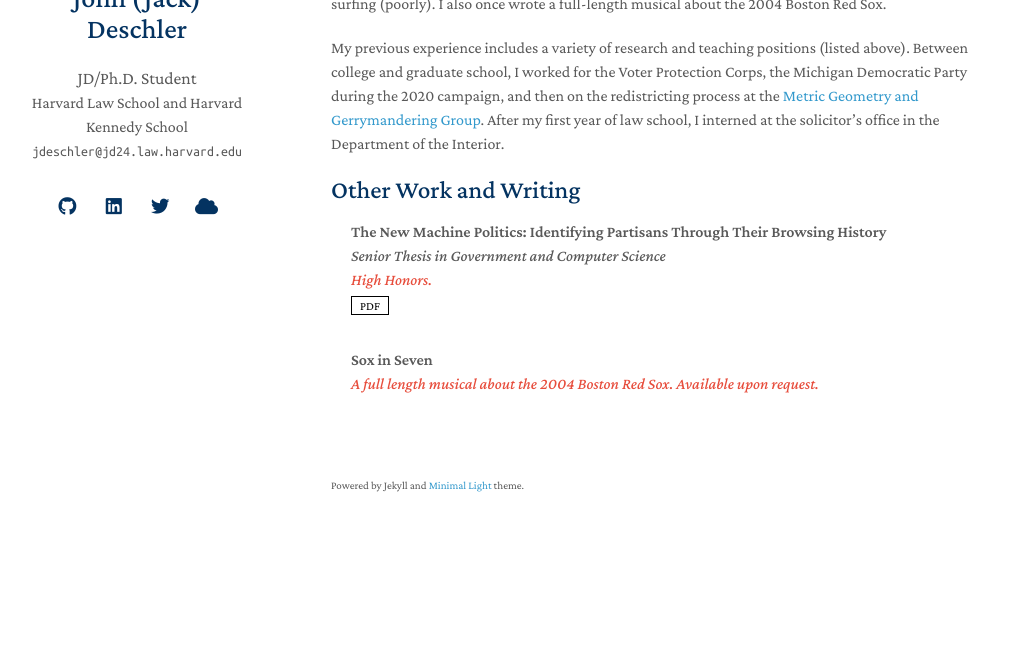
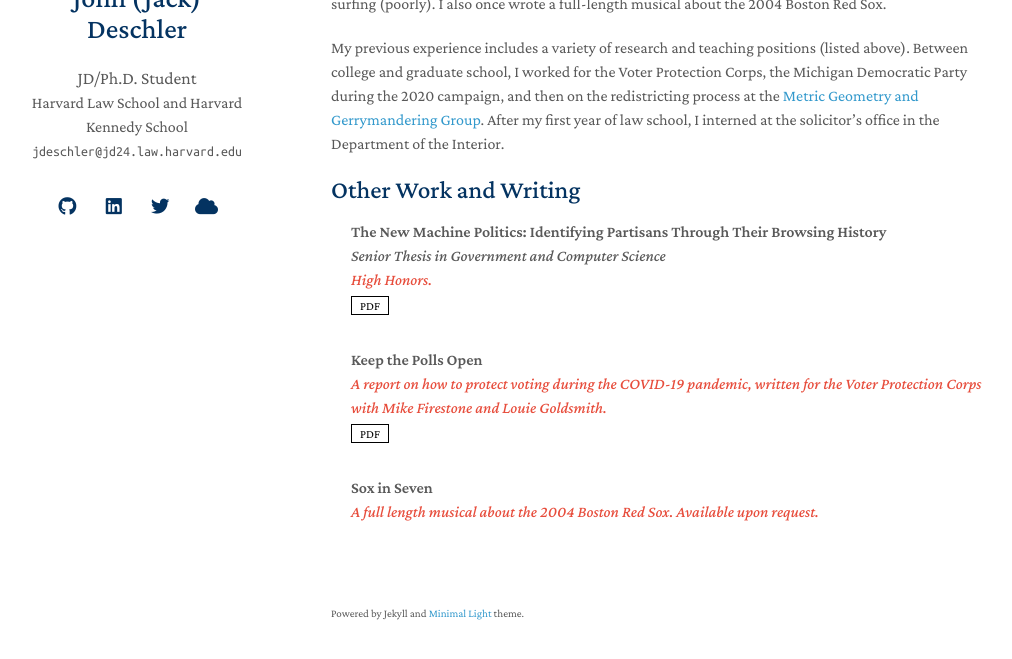
Before and after one commit to jdeschler/jdeschler.github.io, a Jekyll site: the page built from index.md, in a window 1280 px wide and 900 px high, scrolled down 1469 px, cut to the strip 206-865 px from the top of the window. Shown: the whole strip, without its empty margins (139-1151 px from the left). Built offline with Jekyll 4.4.1, drawn with Linux system fonts in a browser that asks for light colours; nearby versions of some CDN libraries; a style sheet for code colours, icons or effects is not loaded; our own code applies the rules of GitHub Pages for plain Markdown files; before the commit the page ends 2241 px from its top, so only the background shows below that.

Commit message:
add VPC report

```diff
--- a/_data/otherworks.yml
+++ b/_data/otherworks.yml
@@ -4,5 +4,9 @@
     notes: High Honors.
     pdf: https://dash.harvard.edu/handle/1/37364617
 
+  - title: "Keep the Polls Open"
+    notes: A report on how to protect voting during the COVID-19 pandemic, written for the Voter Protection Corps with Mike Firestone and Louie Goldsmith.
+    pdf: ./assets/files/Papers/keepthepollsopen.pdf
+
   - title: "Sox in Seven"
     notes: A full length musical about the 2004 Boston Red Sox. Available upon request.
```
Also changed, not shown: 1 other file.
